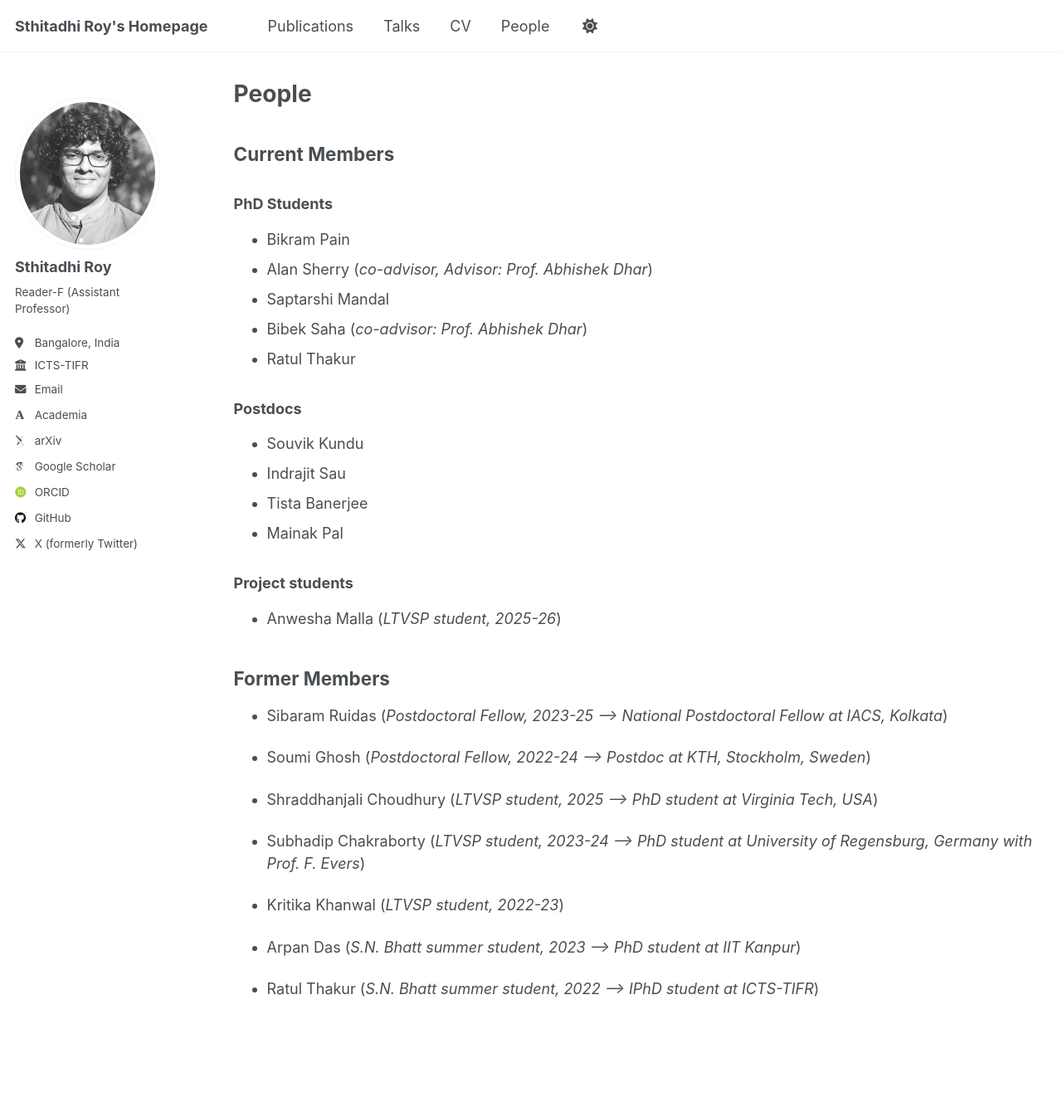
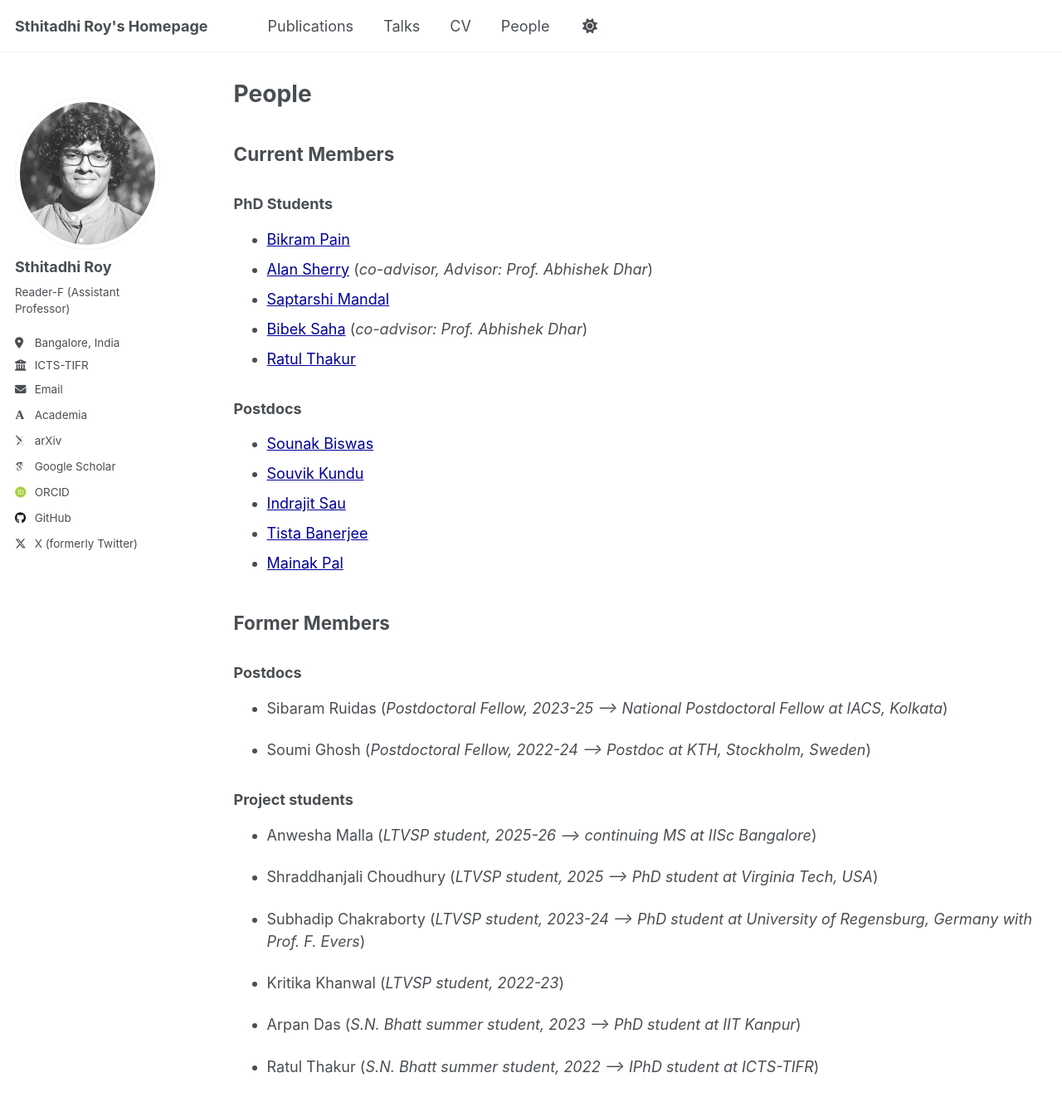
Before and after one commit to sthitadhi-roy/sthitadhi-roy.github.io, a Jekyll site: the page built from _pages/people.md, in a window 1280 px wide and 1400 px high. Shown: the top 1334 px of the window at 83% size. Built offline with Jekyll 4.4.1, drawn with Linux system fonts in a browser that asks for light colours; some web fonts are replaced.

Commit message:
papers people

```diff
--- a/_pages/people.md
+++ b/_pages/people.md
@@ -12,30 +12,37 @@ author_profile: true
 
 ### PhD Students
 
-- Bikram Pain
-- Alan Sherry (*co-advisor, Advisor: Prof. Abhishek Dhar*)
-- Saptarshi Mandal
-- Bibek Saha (*co-advisor: Prof. Abhishek Dhar*)
-- Ratul Thakur
+- [Bikram Pain](https://www.icts.res.in/people/bikram-pain)
+- [Alan Sherry](https://www.icts.res.in/people/alan-sherry) (*co-advisor, Advisor: Prof. Abhishek Dhar*)
+- [Saptarshi Mandal](https://www.icts.res.in/people/saptarshi-mandal)
+- [Bibek Saha](https://www.icts.res.in/people/bibek-saha) (*co-advisor: Prof. Abhishek Dhar*)
+- [Ratul Thakur](https://www.icts.res.in/people/ratul-thakur)
 
 ### Postdocs
 
-- Souvik Kundu
-- Indrajit Sau
-- Tista Banerjee
-- Mainak Pal
+- [Sounak Biswas](https://sounakbiswas.gitlab.io)
+- [Souvik Kundu](https://www.icts.res.in/people/souvik-kundu)
+- [Indrajit Sau](https://www.icts.res.in/people/indrajit-sau)
+- [Tista Banerjee](https://www.icts.res.in/people/tista-banerjee)
+- [Mainak Pal](https://www.icts.res.in/people/mainak-pal)
 
 
-### Project students
+<!-- ### Project students -->
 
-- Anwesha Malla (*LTVSP student, 2025-26*)
+
 
 
 ## Former Members
 
+### Postdocs
+
 - Sibaram Ruidas (*Postdoctoral Fellow, 2023-25 --> National Postdoctoral Fellow at IACS, Kolkata*)
 
 - Soumi Ghosh (*Postdoctoral Fellow, 2022-24 --> Postdoc at KTH, Stockholm, Sweden*)
+
+### Project students
+
+- Anwesha Malla (*LTVSP student, 2025-26 --> continuing MS at IISc Bangalore*)
 
 - Shraddhanjali Choudhury (*LTVSP student, 2025 --> PhD student at Virginia Tech, USA*)
 
```
Also changed, not shown: _pages/publications.md (+1 -1 lines).
